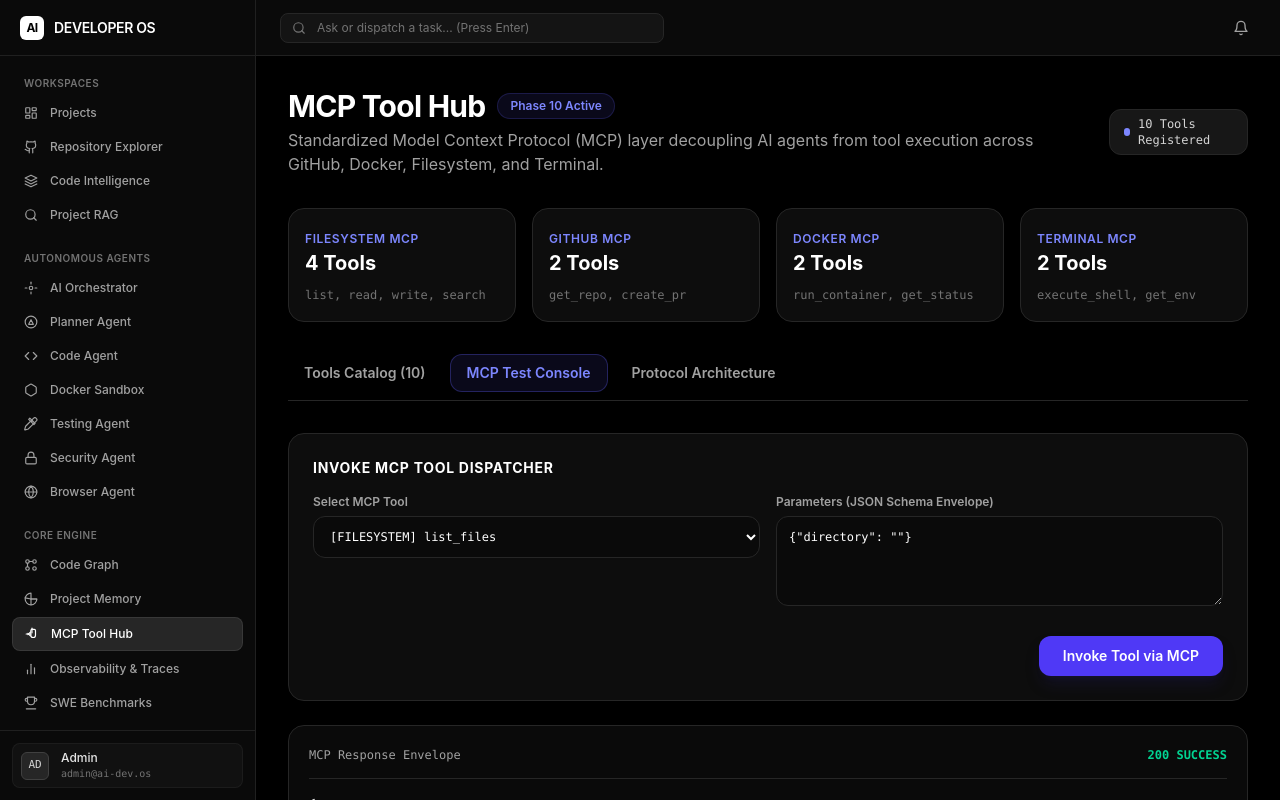
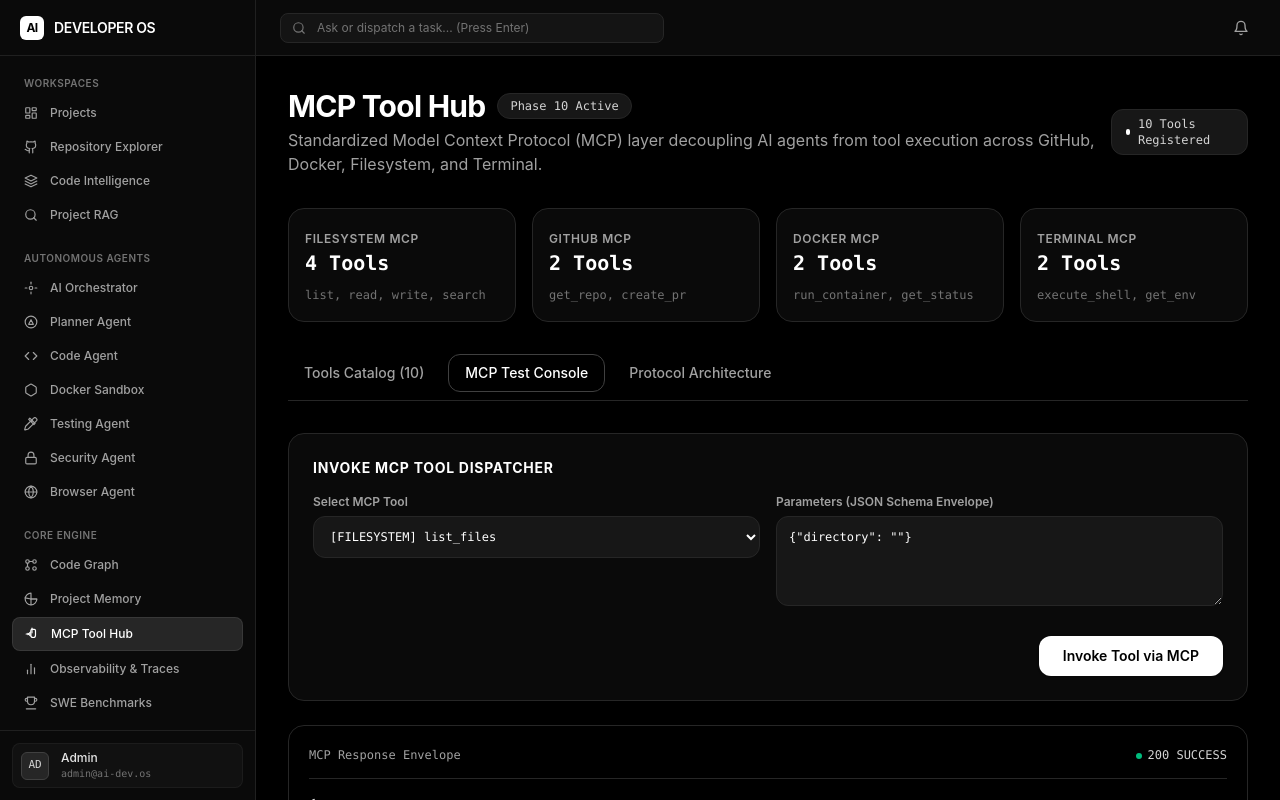
Before and after one commit to ktilak12/Ai-developers-OS, a Next.js app in the folder apps/web/: page /mcp in a window 1280 px wide. Both pictures are taken after a click on the button "MCP Test Console". Built offline with nearby package versions, Linux system fonts and the light colour scheme.

Commit message:
style: convert mcp tool hub dashboard to clean monochrome dark theme

```diff
--- a/apps/web/src/app/(dashboard)/mcp/page.tsx
+++ b/apps/web/src/app/(dashboard)/mcp/page.tsx
@@ -210,7 +210,7 @@ export default function MCPHubPage() {
         <div>
           <div className="flex items-center gap-3">
             <h1 className="text-3xl font-bold text-white tracking-tight">MCP Tool Hub</h1>
-            <span className="inline-flex items-center rounded-full bg-indigo-500/10 px-3 py-1 text-xs font-semibold text-indigo-400 border border-indigo-500/20">
+            <span className="inline-flex items-center rounded-full bg-neutral-900 px-3 py-1 text-xs font-mono text-neutral-300 border border-neutral-800">
               Phase 10 Active
             </span>
           </div>
@@ -221,7 +221,7 @@ export default function MCPHubPage() {
 
         <div className="flex items-center gap-2">
           <span className="inline-flex items-center gap-2 rounded-xl bg-neutral-900 border border-neutral-800 px-3.5 py-1.5 text-xs font-mono text-neutral-300">
-            <span className="h-2 w-2 rounded-full bg-indigo-400"></span>
+            <span className="h-1.5 w-1.5 rounded-full bg-white"></span>
             10 Tools Registered
           </span>
         </div>
@@ -235,9 +235,9 @@ export default function MCPHubPage() {
           { server: "Docker MCP", tools: 2, desc: "run_container, get_status" },
           { server: "Terminal MCP", tools: 2, desc: "execute_shell, get_env" }
         ].map((s, idx) => (
-          <div key={idx} className="rounded-2xl border border-neutral-800 bg-neutral-900/60 p-4 space-y-1">
-            <span className="text-xs font-semibold uppercase tracking-wider text-indigo-400">{s.server}</span>
-            <p className="text-xl font-bold text-white">{s.tools} Tools</p>
+          <div key={idx} className="rounded-2xl border border-neutral-800 bg-neutral-950 p-4 space-y-1">
+            <span className="text-xs font-semibold uppercase tracking-wider text-neutral-400">{s.server}</span>
+            <p className="text-xl font-bold text-white font-mono">{s.tools} Tools</p>
             <span className="text-xs text-neutral-500 font-mono">{s.desc}</span>
           </div>
         ))}
@@ -247,30 +247,30 @@ export default function MCPHubPage() {
       <div className="flex items-center gap-2 border-b border-neutral-800 pb-2">
         <button
           onClick={() => setActiveTab("catalog")}
-          className={`px-4 py-2 rounded-xl text-sm font-semibold transition-colors ${
+          className={`px-4 py-2 rounded-xl text-sm font-medium transition-colors ${
             activeTab === "catalog"
-              ? "bg-indigo-500/10 text-indigo-400 border border-indigo-500/30"
-              : "text-neutral-400 hover:text-white"
+              ? "bg-neutral-850 text-white border border-neutral-700 shadow-sm"
+              : "text-neutral-400 hover:text-white hover:bg-neutral-900/50"
           }`}
         >
           Tools Catalog ({tools.length})
         </button>
         <button
           onClick={() => setActiveTab("console")}
-          className={`px-4 py-2 rounded-xl text-sm font-semibold transition-colors ${
+          className={`px-4 py-2 rounded-xl text-sm font-medium transition-colors ${
             activeTab === "console"
-              ? "bg-indigo-500/10 text-indigo-400 border border-indigo-500/30"
-              : "text-neutral-400 hover:text-white"
+              ? "bg-neutral-850 text-white border border-neutral-700 shadow-sm"
+              : "text-neutral-400 hover:text-white hover:bg-neutral-900/50"
           }`}
         >
           MCP Test Console
         </button>
         <button
           onClick={() => setActiveTab("architecture")}
-          className={`px-4 py-2 rounded-xl text-sm font-semibold transition-colors ${
+          className={`px-4 py-2 rounded-xl text-sm font-medium transition-colors ${
             activeTab === "architecture"
-              ? "bg-indigo-500/10 text-indigo-400 border border-indigo-500/30"
-              : "text-neutral-400 hover:text-white"
+              ? "bg-neutral-850 text-white border border-neutral-700 shadow-sm"
+              : "text-neutral-400 hover:text-white hover:bg-neutral-900/50"
           }`}
         >
           Protocol Architecture
@@ -281,10 +281,10 @@ export default function MCPHubPage() {
       {activeTab === "catalog" && (
         <div className="grid grid-cols-1 md:grid-cols-2 gap-4">
           {tools.map((t, idx) => (
-            <div key={idx} className="rounded-2xl border border-neutral-800 bg-neutral-900/60 p-5 space-y-3 hover:border-neutral-700 transition-colors">
+            <div key={idx} className="rounded-2xl border border-neutral-800 bg-neutral-950 p-5 space-y-3 hover:border-neutral-700 transition-colors">
               <div className="flex items-center justify-between">
                 <span className="font-mono text-base font-bold text-white">{t.name}()</span>
-                <span className="rounded bg-indigo-500/10 px-2 py-0.5 text-xs text-indigo-400 border border-indigo-500/20 font-mono uppercase">
+                <span className="rounded bg-neutral-900 px-2 py-0.5 text-xs text-neutral-300 border border-neutral-800 font-mono uppercase">
                   {t.server}
                 </span>
               </div>
@@ -298,7 +298,7 @@ export default function MCPHubPage() {
                     handleSelectTool(t.name);
                     setActiveTab("console");
                   }}
-                  className="rounded-lg bg-indigo-600/20 text-indigo-400 border border-indigo-500/30 px-3 py-1 font-semibold hover:bg-indigo-600/30 transition-colors"
+                  className="rounded-lg bg-neutral-900 text-neutral-200 border border-neutral-800 px-3 py-1 font-mono font-medium hover:bg-neutral-800 hover:text-white transition-colors"
                 >
                   Test in Console →
                 </button>
@@ -311,7 +311,7 @@ export default function MCPHubPage() {
       {/* Tab: Test Console */}
       {activeTab === "console" && (
         <div className="space-y-6">
-          <div className="rounded-2xl border border-neutral-800 bg-neutral-900/60 p-6 space-y-4">
+          <div className="rounded-2xl border border-neutral-800 bg-neutral-950 p-6 space-y-4">
             <h3 className="text-sm font-bold text-white uppercase tracking-wider">Invoke MCP Tool Dispatcher</h3>
             <div className="grid grid-cols-1 md:grid-cols-2 gap-4">
               <div>
@@ -319,7 +319,7 @@ export default function MCPHubPage() {
                 <select
                   value={selectedTool}
                   onChange={(e) => handleSelectTool(e.target.value)}
-                  className="w-full bg-neutral-950 border border-neutral-800 rounded-xl p-3 text-white text-xs font-mono focus:border-indigo-500 focus:outline-none"
+                  className="w-full bg-neutral-900 border border-neutral-800 rounded-xl p-3 text-white text-xs font-mono focus:border-neutral-500 focus:outline-none"
                 >
                   {tools.map((t, i) => (
                     <option key={i} value={t.name}>
@@ -334,7 +334,7 @@ export default function MCPHubPage() {
                   rows={4}
                   value={argsJson}
                   onChange={(e) => setArgsJson(e.target.value)}
-                  className="w-full bg-neutral-950 border border-neutral-800 rounded-xl p-3 text-white text-xs font-mono focus:border-indigo-500 focus:outline-none"
+                  className="w-full bg-neutral-900 border border-neutral-800 rounded-xl p-3 text-white text-xs font-mono focus:border-neutral-500 focus:outline-none"
                 />
               </div>
             </div>
@@ -343,7 +343,7 @@ export default function MCPHubPage() {
               <button
                 onClick={handleCallTool}
                 disabled={loading}
-                className="rounded-xl bg-indigo-600 px-6 py-2.5 text-sm font-semibold text-white hover:bg-indigo-500 transition-colors shadow-lg shadow-indigo-950/40 flex items-center gap-2 disabled:opacity-50"
+                className="rounded-xl bg-white px-6 py-2.5 text-sm font-semibold text-black hover:bg-neutral-200 transition-colors shadow-sm flex items-center gap-2 disabled:opacity-50"
               >
                 {loading ? "Dispatching..." : "Invoke Tool via MCP"}
               </button>
@@ -352,10 +352,11 @@ export default function MCPHubPage() {
 
           {/* Response Window */}
           {executionResult && (
-            <div className="rounded-2xl border border-neutral-800 bg-neutral-950 p-5 font-mono text-xs overflow-x-auto shadow-2xl leading-relaxed">
+            <div className="rounded-2xl border border-neutral-800 bg-black p-5 font-mono text-xs overflow-x-auto shadow-2xl leading-relaxed">
               <div className="flex items-center justify-between border-b border-neutral-800 pb-3 mb-4 text-neutral-500">
                 <span className="text-neutral-400">MCP Response Envelope</span>
-                <span className={`font-bold ${executionResult.success ? "text-emerald-400" : "text-red-400"}`}>
+                <span className={`inline-flex items-center gap-1.5 font-medium ${executionResult.success ? "text-neutral-300" : "text-red-400"}`}>
+                  <span className={`h-1.5 w-1.5 rounded-full ${executionResult.success ? "bg-emerald-500" : "bg-red-500"}`}></span>
                   {executionResult.success ? "200 SUCCESS" : "ERROR"}
                 </span>
               </div>
@@ -369,12 +370,12 @@ export default function MCPHubPage() {
 
       {/* Tab: Protocol Architecture */}
       {activeTab === "architecture" && (
-        <div className="rounded-2xl border border-neutral-800 bg-neutral-900/60 p-6 space-y-4">
+        <div className="rounded-2xl border border-neutral-800 bg-neutral-950 p-6 space-y-4">
           <h3 className="text-sm font-bold text-white uppercase tracking-wider">Decoupled Tool Layer Architecture</h3>
           <p className="text-xs text-neutral-400">
             Agents reason; tools act. Rather than hardcoding custom APIs inside each agent, all actions flow through the unified MCP Protocol Envelope.
           </p>
-          <div className="rounded-xl border border-neutral-800 bg-neutral-950 p-4 font-mono text-xs text-neutral-300 leading-relaxed overflow-x-auto">
+          <div className="rounded-xl border border-neutral-800 bg-black p-4 font-mono text-xs text-neutral-300 leading-relaxed overflow-x-auto">
             <pre>{`AI Agent (Planner / Coder / Tester / Security)
        │
        ▼
```
